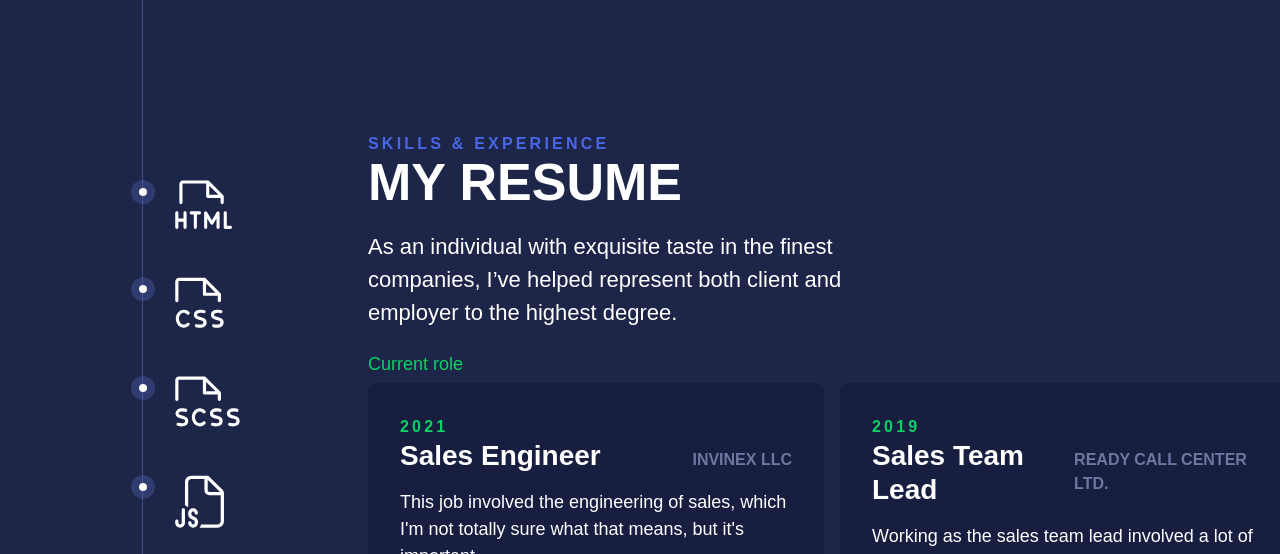
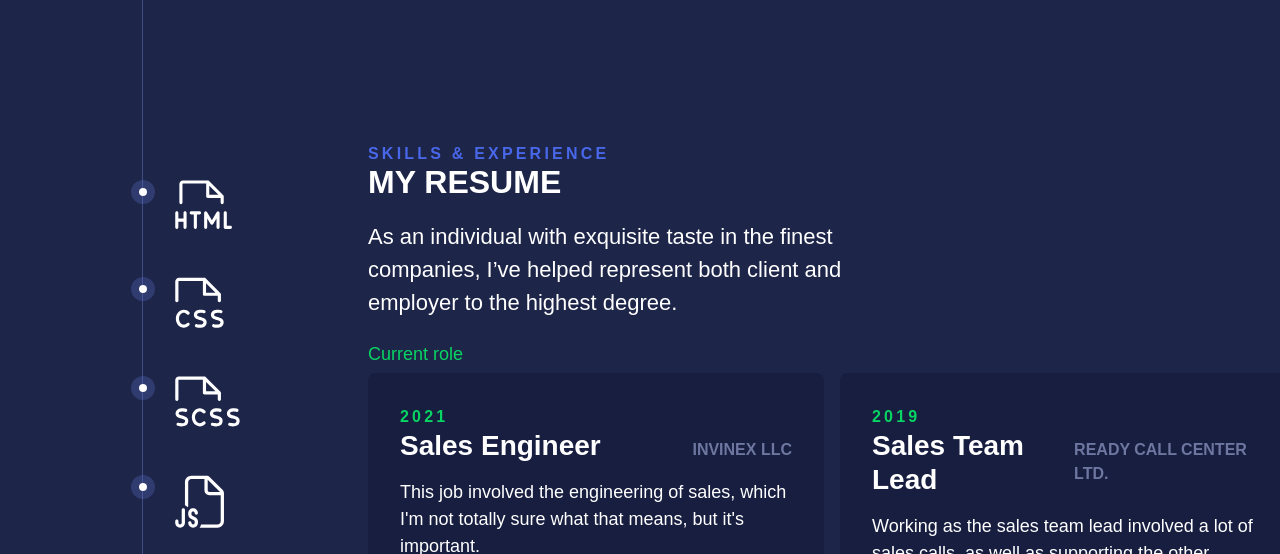
Before and after one commit to auriliu/resume, a plain HTML site: page index.html in a window 1280 px wide. Shown: the top 554 px of the page. Drawn offline with Linux system fonts and the light colour scheme; a script that the page names is missing; a small style sheet from the web is missing.

Commit message:
minor clean up

```diff
--- a/CSS/styles.css
+++ b/CSS/styles.css
@@ -19,7 +19,7 @@
   --fs-400: 1.125rem;
   --fs-500: 1.375rem;
   --fs-600: 1.75rem;
-  --fs-700: clamp(2rem, 10vw - 0.5rem, 3.25rem);
+  --fs-700: 2rem;
 }
 
 *,
--- a/index.html
+++ b/index.html
@@ -5,14 +5,14 @@
     <link rel="icon" type="image/svg+xml" href="/favicon.svg" />
     <meta name="viewport" content="width=device-width, initial-scale=1.0" />
     <script src="/main.js" defer></script>
-    <title>Gary Resume Refactor</title>
+    <title>resume</title>
     <link rel="preconnect" href="https://fonts.googleapis.com" />
     <link rel="preconnect" href="https://fonts.gstatic.com" crossorigin />
     <link
       href="https://api.fonts.coollabs.io/css2?family=Outfit:wght@300;400;700&display=swap"
       rel="stylesheet"
     />
-    <link href="/CSS/styles.css" rel="stylesheet" />
+    <link rel="stylesheet" href="./CSS/styles.css" />
   </head>
 
   <body>
```
